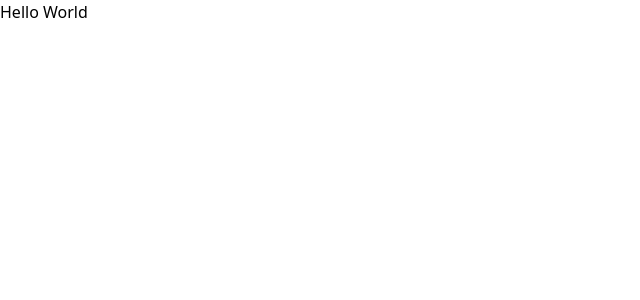
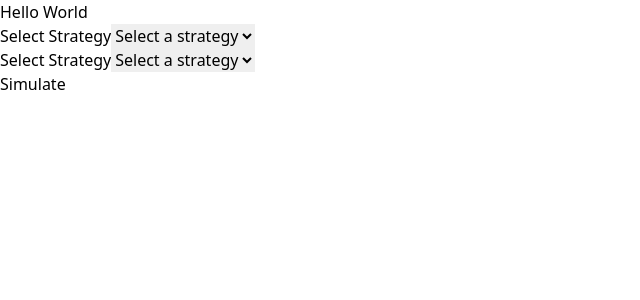
Before and after one commit to AndresCRamos/prisoners-dilemma, a React (Vite) app: page / in a window 1280 px wide. Shown: the top 300 px of the page, without its empty margins (0-640 px from the left). Built offline with nearby package versions, Linux system fonts and the light colour scheme.

Commit message:
Create StrategySimulationForm component

```diff
--- a/src/App.tsx
+++ b/src/App.tsx
@@ -1,9 +1,12 @@
+import StrategySimulationForm from "./components/StrategySimulationForm";
+
 function App() {
   return (
     <>
       <p>Hello World</p>
+      <StrategySimulationForm />
     </>
-  )
+  );
 }
 
-export default App
+export default App;
--- /dev/null
+++ b/src/components/StrategySimulationForm.tsx
@@ -0,0 +1,51 @@
+import React, { useState, useMemo } from "react";
+import { StrategyName } from "../strategies";
+import StrategySelector from "./StrategySelector";
+import { simulatePlay } from "../utils/simulation";
+
+const StrategySimulationForm: React.FC = () => {
+  const [strategy1Name, setStrategy1Name] = useState<StrategyName | "">("");
+  const [strategy2Name, setStrategy2Name] = useState<StrategyName | "">("");
+
+  const handleStrategy1 = (strategyName: StrategyName) => {
+    setStrategy1Name(strategyName);
+  };
+
+  const handleStrategy2 = (strategyName: StrategyName) => {
+    setStrategy2Name(strategyName);
+  };
+
+  const bothStrategiesSelected = useMemo(
+    () => strategy1Name !== "" && strategy2Name !== "",
+    [strategy1Name, strategy2Name]
+  );
+
+  const handleSubmit = (event: React.FormEvent) => {
+    event.preventDefault();
+    if (strategy1Name && strategy2Name) {
+      console.log("Selected Strategies:", { strategy1Name, strategy2Name });
+      const results = simulatePlay(strategy1Name, strategy2Name);
+      console.log(results);
+    }
+  };
+
+  return (
+    <form onSubmit={handleSubmit}>
+      <StrategySelector
+        id="strategy_selector_1"
+        onStrategyChange={handleStrategy1}
+        selectedStrategy={strategy1Name}
+      />
+      <StrategySelector
+        id="strategy_selector_2"
+        onStrategyChange={handleStrategy2}
+        selectedStrategy={strategy2Name}
+      />
+      <button type="submit" disabled={!bothStrategiesSelected}>
+        Simulate
+      </button>
+    </form>
+  );
+};
+
+export default StrategySimulationForm;
```
